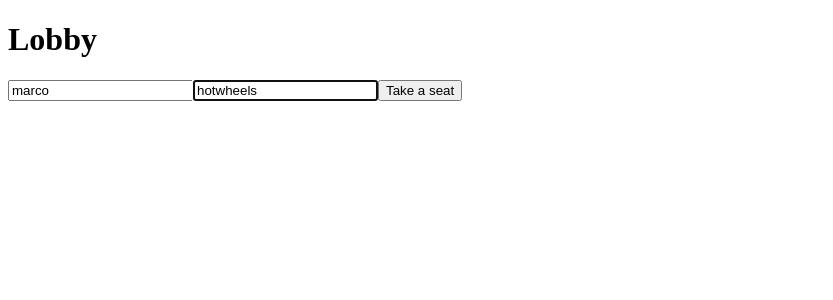
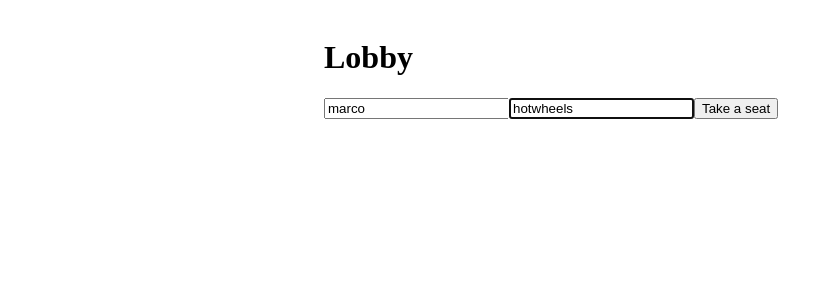
Before and after one commit to marcojetson/poker-planning, a React (Create React App) app in the folder client/: page / in a window 1280 px wide. Shown: the top 300 px of the page, without its empty margins (0-833 px from the left). Built offline with nearby package versions, Linux system fonts and the light colour scheme.

Commit message:
Centered lobby form

```diff
--- a/client/src/features/Lobby/index.jsx
+++ b/client/src/features/Lobby/index.jsx
@@ -2,6 +2,7 @@ import React, { useState } from 'react';
 import Input from '../../components/Input';
 import Button from '../../components/Button';
 import { register } from '../../utils/api';
+import './lobby.css';
 
 const Lobby = ({ history }) => {
     const [nick, setNick] = useState('marco');
@@ -36,7 +37,7 @@ const Lobby = ({ history }) => {
     }
 
     return (
-        <div>
+        <div className="center">
             <h1>Lobby</h1>
             <form onSubmit={handleSubmit} >
                 <Input value={nick} placeholder="name" onChange={handleNickChange} />
--- /dev/null
+++ b/client/src/features/Lobby/lobby.css
@@ -0,0 +1,5 @@
+.center {
+    margin: auto;
+    width: 50%;
+    padding: 10px;
+  }
```
